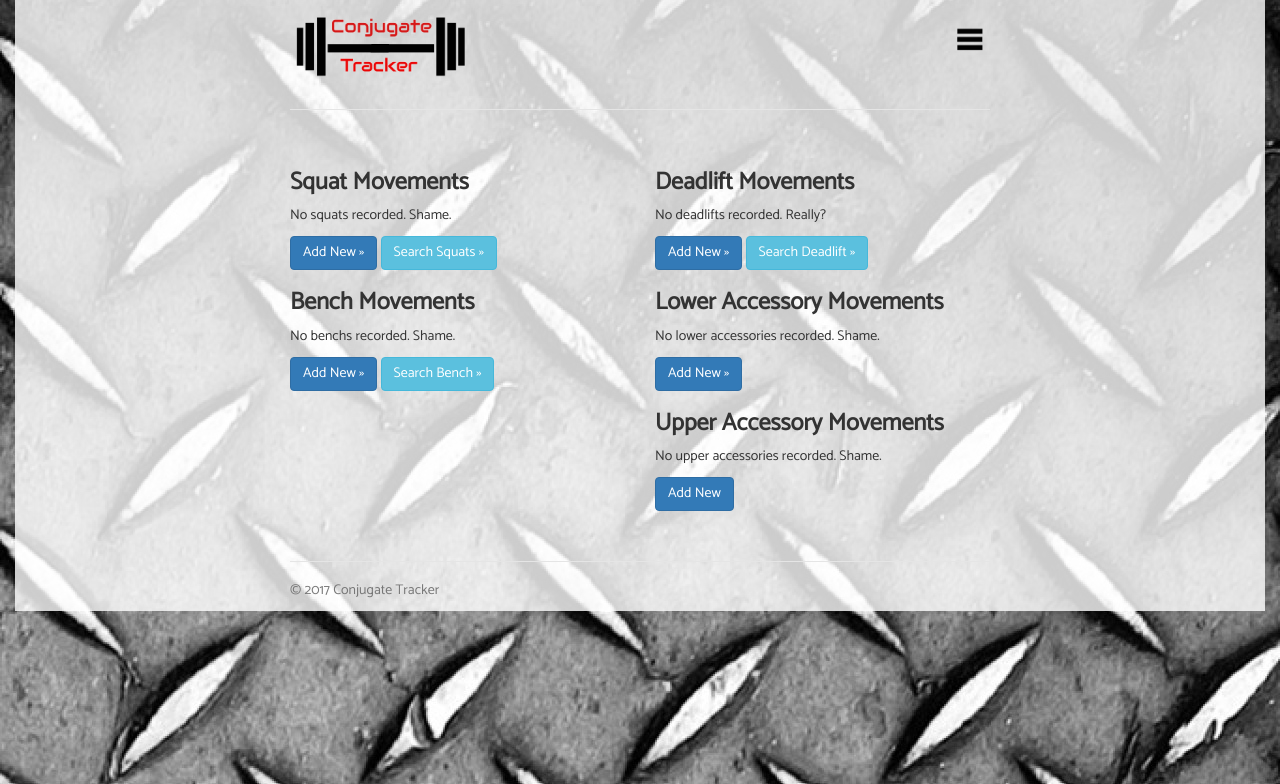
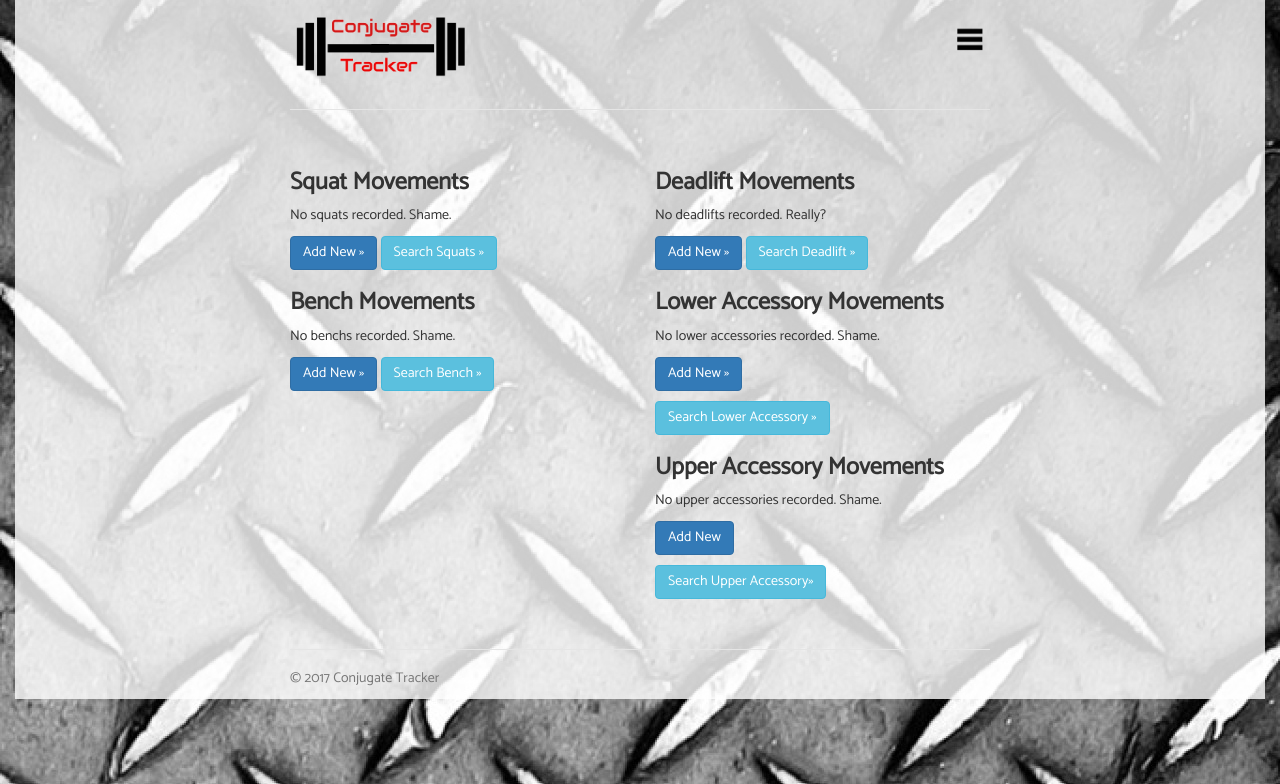
Before and after one commit to StrongAndClumsy/ConjugateTracker, a Django app: page / in a window 1280 px wide. Shown: the part 16-800 px from the top of the page. Run offline with Django 3.2, Linux system fonts and the light colour scheme; the visitor is signed in with stand-in values (Sample User, id 1); data that the repository does not hold is empty; some libraries are stand-ins or nearby versions.

Commit message:
Add index buttons for search

```diff
--- a/tracker/templates/tracker/index.html
+++ b/tracker/templates/tracker/index.html
@@ -63,6 +63,7 @@
           {% endif %}
 
           <p><a class="btn btn-primary" href="{% url 'tracker:lower_new' %}" role="button">Add New  &raquo;</a></p>
+          <a class="btn btn-info" href="{% url 'tracker:lower_search' %}" role="button">Search Lower Accessory &raquo;</a></p>
 
           <h3><b>Upper Accessory Movements</b></h3>
           {% if latest_upperaccessory_list %}
@@ -76,6 +77,7 @@
           {% endif %}
 
           <p><a class="btn btn-primary" href="{% url 'tracker:upper_new' %}" role="button">Add New</a></p>
+          <a class="btn btn-info" href="{% url 'tracker:upper_search' %}" role="button">Search Upper Accessory&raquo;</a></p>
         </div>
       </div>
 
```
